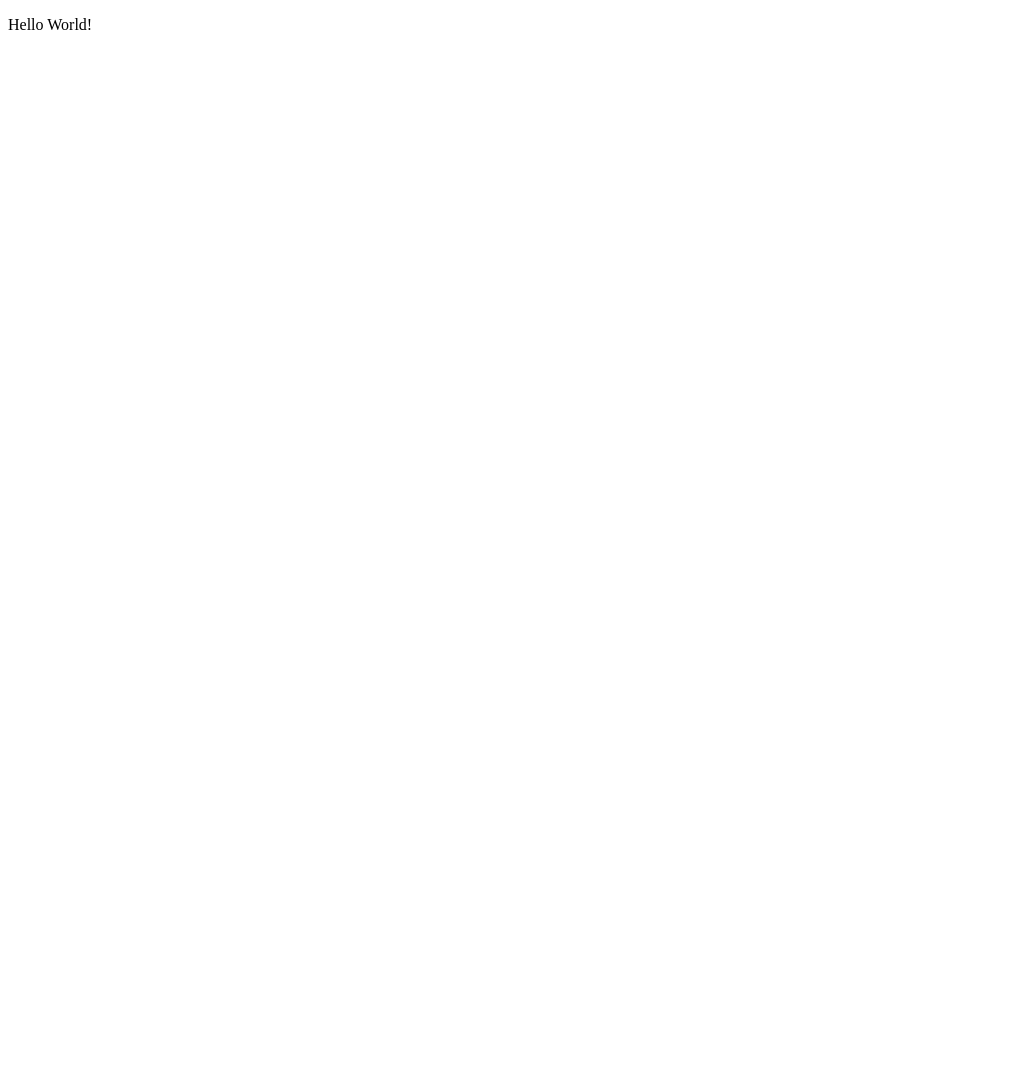
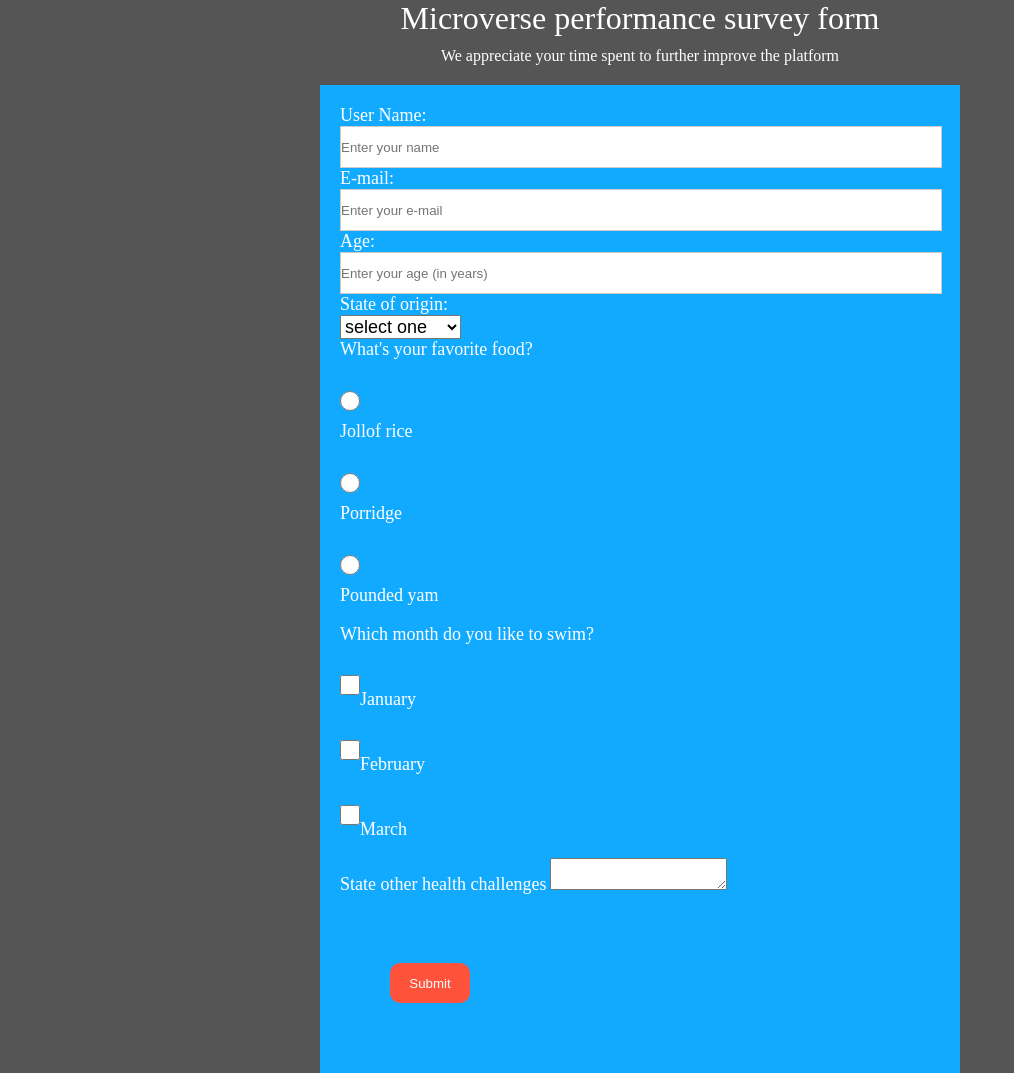
Before and after one commit to Bestbynature/microverse-web-project, a plain HTML site: page index.html in a window 1280 px wide. Shown: the whole page, without its empty margins (0-1014 px from the left). Before the commit the page ends 800 px from the top, so only its background shows below. Drawn offline with Linux system fonts and the light colour scheme.

Commit message:
final commit

```diff
--- a/css/style.css
+++ b/css/style.css
@@ -0,0 +1,94 @@
+*{
+    margin: 0;
+    padding: 0;
+  }
+
+  body{
+    background-color: #555;
+  }
+
+  #title{
+  text-align: center;
+  color: white;
+  font-weight: 100;
+  }
+
+  #description{
+    color: white;
+    text-align: center;
+    font-size: 16px;
+    margin-top: 10px;
+  }
+
+  #survey-form{
+    width: 600px;
+    height: auto;
+    background-color: #1af;
+    margin-right: auto;
+    margin-left: auto;
+    margin-top: 20px;
+    padding: 20px;
+  }
+
+  #survey-form input{
+    width: 100%;
+    height: 40px;
+    border: 1px solid #ccc;
+    color: #fff;
+
+  }
+
+  #survey-form label{
+    font-size: 18px;
+    color: white;
+
+  }
+
+  #survey-form input:focus{
+    outline: none;
+  }
+
+
+  #survey-form select{
+    font-size: 18px;
+  }
+
+
+  #survey-form select:focus{
+    outline: none;
+  }
+
+  #survey-form #radio{
+    width: 20px;
+    margin-top: 10px;
+    display: block;
+    padding: 0;
+    margin: 0;
+    position: relative;
+    top: -1;
+  }
+
+  #survey-form #submit{
+    margin: 50px;
+    background-color: #ff523b;
+    color: #fff;
+    border-radius: 10px;
+    width: 80px;
+    border: none;
+    height: 40px;
+    transition: 0.5s;
+  }
+
+  #survey-form #button:hover{
+    background-color: #ff1a1a;
+  }
+
+  #survey-form #bestmonths{
+    width: 20px;
+    margin-top: 20px;
+    }
+
+  #survey-form .radio{
+    padding-left: 15px;
+    text-indent: -15px;
+  }
--- a/index.html
+++ b/index.html
@@ -2,26 +2,65 @@
 <html lang="en">
   <head>
     <meta charset="UTF-8">
-    <title>Fork Me! FCC: Test Suite Template</title>
+    <title>Performance Survey Form</title>
     <link rel="stylesheet" href="css/style.css">
   </head>
 
   <body>
     <script src="https://cdn.freecodecamp.org/testable-projects-fcc/v1/bundle.js"></script>
 
-    <p>Hello World!</p>
-    <!--
+    <!-- <p>Hello World!</p> -->
 
-    Hello Camper!
+    <h1 id="title">Microverse performance survey form</h1>
+  <p id="description">We appreciate your time spent to further improve the platform</p>
 
-    For now, the test suite only works in Chrome!
-    Please read the README below in the JS Editor before beginning.
-    Feel free to delete this message once you have read it.
-    Good luck and Happy Coding!
+  <form id="survey-form" autocomplete="on">
 
-    - The freeCodeCamp Team
+   <label for="username" id="name-label">User Name:</label><br>
+    <input name="username" type="text" id="name" placeholder="Enter your name" required maxlength="15"><br>
 
-    -->
+    <label for="email" id="email-label">E-mail:</label><br>
+    <input type="email" id="email" placeholder="Enter your e-mail" required ><br>
+
+<label for="age" id="number-label">Age:</label><br>
+<input name="age" type="number" id="number" placeholder="Enter your age (in years)" required min="18" max="70"><br>
+
+<label for="dropdown">State of origin:</label><br>
+<select name="dropdown" id="dropdown" required>
+  <option>select one</option>
+  <option>Kwara State</option>
+  <option>Kogi State</option>
+  <option>Abia State</option>
+  <option>Lagos State</option>
+</select><br>
+
+<div>
+<label for="bestfood">What's your favorite food?</label><br>
+
+<label class="radio"><input id="radio" type="radio" name="bestfood" value="jollof rice">Jollof rice</input></label><br>
+
+<label class="radio"><input id="radio" type="radio" name="bestfood" value="porridge">Porridge</input></label><br>
+
+<label class="radio"><input id="radio" type="radio" name="bestfood" value="pounded yam">Pounded yam</input></label><br><br>
+</div>
+
+
+<label for="bestmonths">Which month do you like to swim?</label><br>
+<label><input type="checkbox" name="bestmonths" value="January" id="bestmonths">January</input></label><br>
+
+<label><input type="checkbox" name="bestmonths" value="February" id="bestmonths">February</input></label><br>
+
+<label><input type="checkbox" name="bestmonths" value="March" id="bestmonths" />March</label><br><br>
+
+<label for="comment">State other health challenges</label>
+<textarea name="comment"></textarea>
+<br><br>
+
+
+<input type="submit" id="submit" />
+
+  </form>
+
     <script  src="js/index.js"></script>
   </body>
 </html>
```
